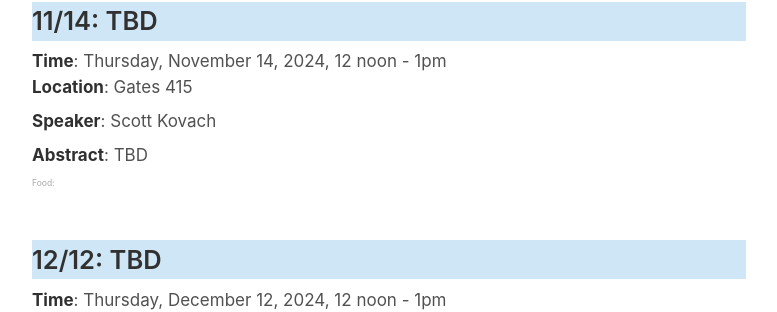
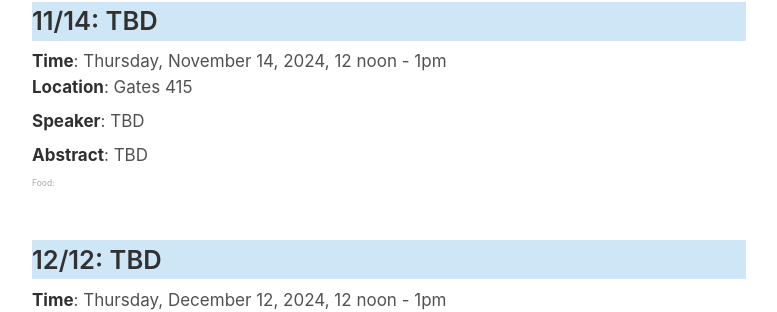
Before and after one commit to software-research-lunch/software-research-lunch.github.io, a Jekyll site: the page built from index.html, in a window 1280 px wide and 900 px high, scrolled down 3588 px. Shown: the part 370-682 px from the top of the window, without its empty margins (251-1028 px from the left). Built offline with Jekyll 4.4.1, drawn with Linux system fonts in a browser that asks for light colours.

Commit message:
_data: remove scott from PLDI deadline week

```diff
--- a/_data/schedule.yml
+++ b/_data/schedule.yml
@@ -106,7 +106,7 @@ In this talk, I will introduce BuildIt, a C++ framework designed for the rapid p
     - date: "2024-11-14"
       abstract: "TBD"
       title: "TBD"
-      speaker: "Scott Kovach"
+      speaker: "TBD"
       bio: ""
     - date: "2024-12-12"
       abstract: "TBD"
```
